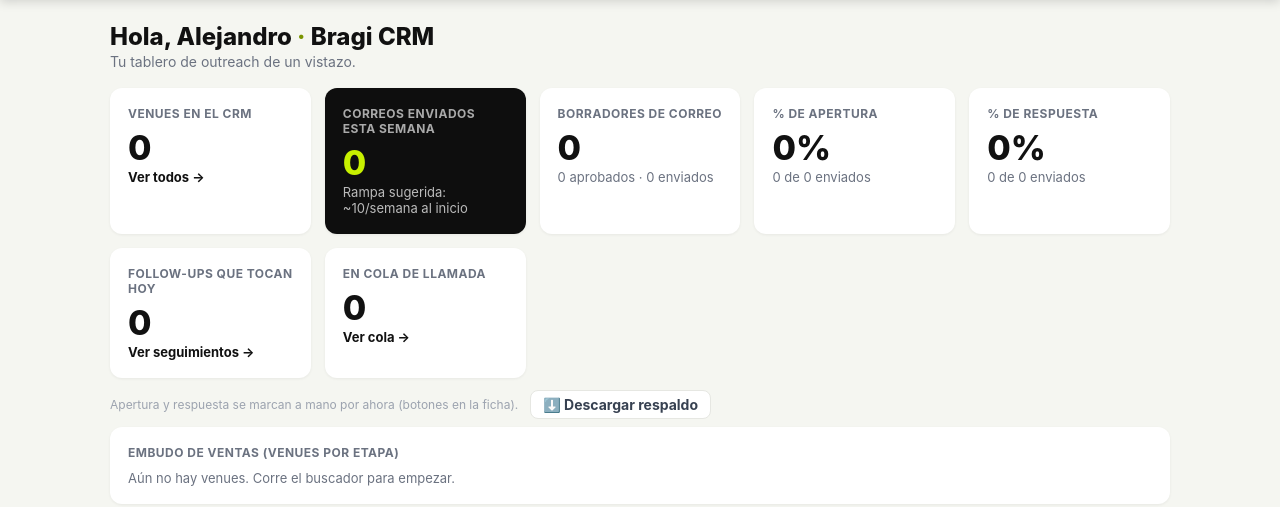
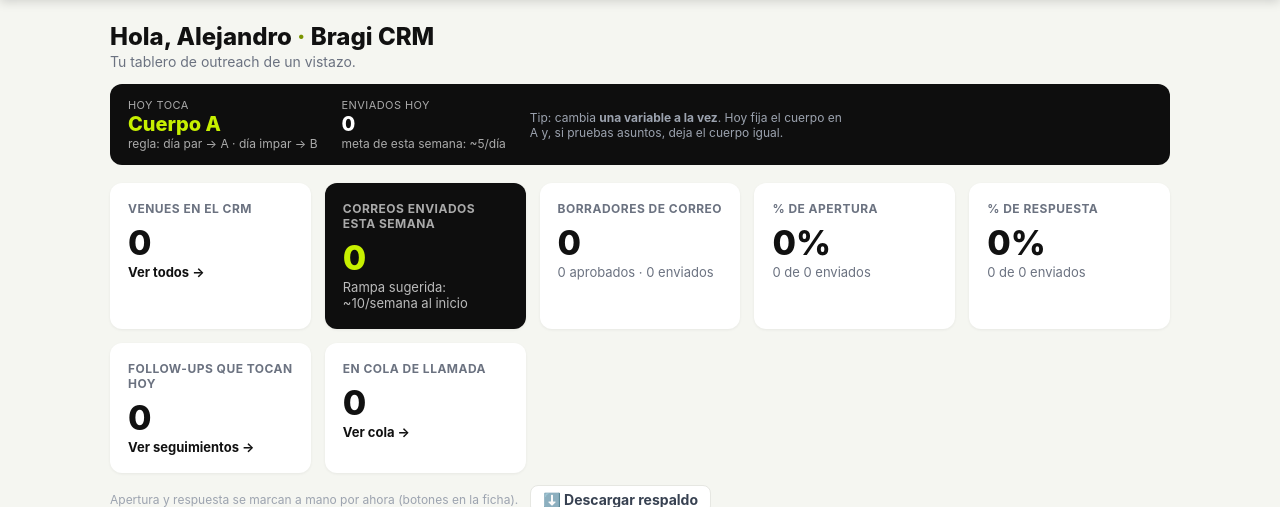
Before and after one commit to bragicompany/bragicrm, a Flask app: page / in a window 1280 px wide. Shown: the part 49-556 px from the top of the page. Run offline with Flask 3, Linux system fonts and the light colour scheme; data that the repository does not hold is empty; some libraries are stand-ins or nearby versions.

Commit message:
Inicio: aviso "Hoy toca: Cuerpo A/B" (regla par/impar) + contador enviados hoy
- database.contar_enviados_hoy(): correos enviados en el día (para la rampa).
- app.py: calcula cuerpo del día (par->A, impar->B) y lo pasa al inicio.
- inicio.html: panel "Hoy toca" + "Enviados hoy" + tip de A/B (una variable a la vez).

Co-Authored-By: Claude Opus 4.8 <noreply@anthropic.com>

```diff
--- a/app.py
+++ b/app.py
@@ -137,6 +137,8 @@ def inicio():
     # Embudo: todas las etapas en orden (incluye las que están en 0) para ver el flujo.
     embudo = [(e, por_estado.get(e, 0)) for e in orden_pipeline]
     embudo_max = max([n for _, n in embudo] + [1])
+    # Plan A/B del día: día par -> Cuerpo A, día impar -> Cuerpo B (regla simple).
+    cuerpo_hoy = "A" if date.today().day % 2 == 0 else "B"
     return render_template(
         "inicio.html",
         total_venues=total_venues,
@@ -148,6 +150,8 @@ def inicio():
         metricas=database.metricas_correos(),
         comparacion=database.comparacion_ab(),
         enviados_semana=database.contar_enviados_recientes(7),
+        enviados_hoy=database.contar_enviados_hoy(),
+        cuerpo_hoy=cuerpo_hoy,
         recordatorios=database.listar_recordatorios()[:6],
         seguimiento_conteos=cadencia.conteos(),
     )
--- a/database.py
+++ b/database.py
@@ -644,6 +644,18 @@ def comparacion_ab():
     return salida
 
 
+def contar_enviados_hoy():
+    """Cuántos correos se han enviado HOY (para no pasarte de la rampa diaria)."""
+    hoy = datetime.now().strftime("%Y-%m-%d")
+    conn = conectar()
+    fila = conn.execute(
+        "SELECT COUNT(*) AS n FROM mensajes WHERE estado = 'enviado' AND substr(fecha_envio,1,10) = ?",
+        (hoy,),
+    ).fetchone()
+    conn.close()
+    return fila["n"] if fila else 0
+
+
 def contar_enviados_recientes(dias=7):
     """Cuántos correos se han enviado en los últimos N días (para vigilar la rampa)."""
     corte = (datetime.now() - timedelta(days=dias)).isoformat(timespec="seconds")
--- a/templates/inicio.html
+++ b/templates/inicio.html
@@ -4,6 +4,23 @@
 
   <h1 class="saludo">Hola, Alejandro <span class="lima">·</span> Bragi CRM</h1>
   <div style="color:#6b7280;font-size:14px;margin-bottom:6px">Tu tablero de outreach de un vistazo.</div>
+
+  <!-- Plan del día (estrategia A/B + rampa) -->
+  <div style="background:var(--tinta);color:#fff;border-radius:12px;padding:14px 18px;margin:14px 0;display:flex;gap:24px;flex-wrap:wrap;align-items:center">
+    <div>
+      <div style="font-size:11px;text-transform:uppercase;letter-spacing:.04em;color:#aaa">Hoy toca</div>
+      <div style="font-size:20px;font-weight:800;color:var(--lima)">Cuerpo {{ cuerpo_hoy }}</div>
+      <div style="font-size:12px;color:#aaa">regla: día par → A · día impar → B</div>
+    </div>
+    <div>
+      <div style="font-size:11px;text-transform:uppercase;letter-spacing:.04em;color:#aaa">Enviados hoy</div>
+      <div style="font-size:20px;font-weight:800">{{ enviados_hoy }}</div>
+      <div style="font-size:12px;color:#aaa">meta de esta semana: ~5/día</div>
+    </div>
+    <div style="font-size:12px;color:#9ca3af;max-width:320px">
+      Tip: cambia <strong>una variable a la vez</strong>. Hoy fija el cuerpo en {{ cuerpo_hoy }} y, si pruebas asuntos, deja el cuerpo igual.
+    </div>
+  </div>
 
   <!-- Tarjetas de números clave -->
   <div class="cards">
```
